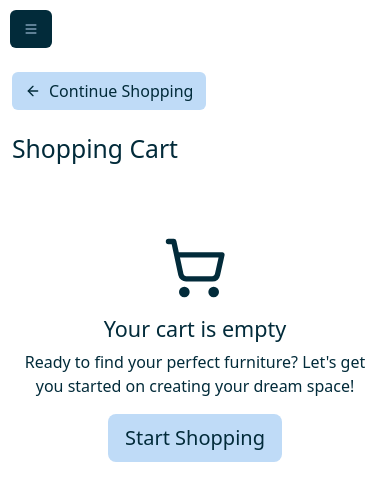
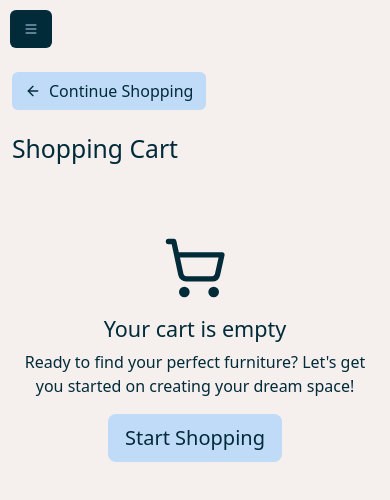
Before and after one commit to Jamie-Watson/SEG3125_ECommerce, a React (Vite) app: page /cart in a window 390 px wide. Shown: the top 500 px of the page. Built offline with nearby package versions, Linux system fonts and the light colour scheme.

Commit message:
fix for iphone2

```diff
--- a/src/App.css
+++ b/src/App.css
@@ -8,8 +8,16 @@
 body, html {
   margin: 0 !important;
   padding: 0 !important;
-  background-color: var(--t-white);
+  background-color: var(--t-white) !important;
 }
+
+@media (prefers-color-scheme: dark) {
+  html, body {
+    background-color: var(--t-white) !important;
+    color-scheme: light;
+  }
+}
+
 
 :root {
   --t-d-blue: #022b3a;
@@ -46,6 +54,10 @@ body, html {
 
 .whiteText{
   color: var(--t-white) !important;
+}
+
+.whiteBackground{
+  background-color: var(--t-white) !important;
 }
 
 .accentText{
--- a/src/pages/Cart.jsx
+++ b/src/pages/Cart.jsx
@@ -78,7 +78,7 @@ function Cart() {
 
   if (loading) {
     return (
-      <div className="container py-5">
+      <div className="container py-5 ">
         <div className="text-center">
           <div className="spinner-border" role="status">
             <span className="visually-hidden">Loading...</span>
```
